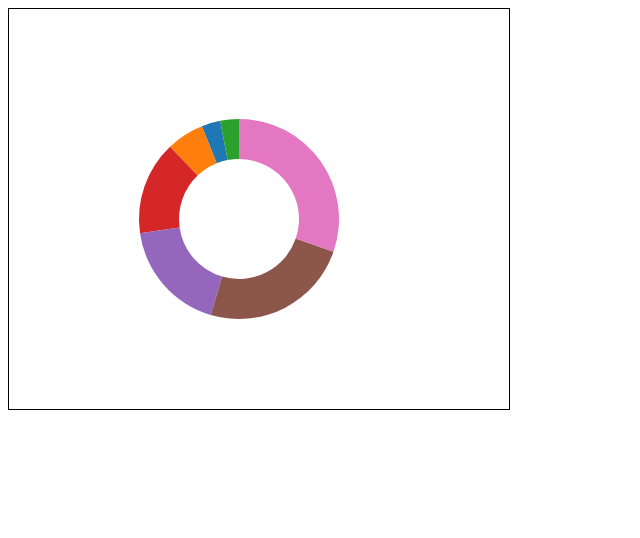
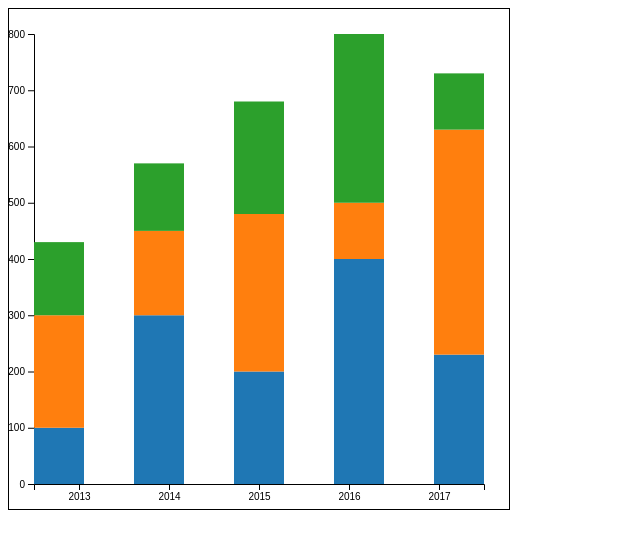
Before and after one commit to Trewaters/blypto-ex, a website: page blypto-ex/index.html in a window 1280 px wide. Shown: the whole page, without its empty margins (0-640 px from the left). Drawn offline with nearby package versions, Linux system fonts and the light colour scheme.

Commit message:
stack layout added

```diff
--- a/blypto-ex/index.html
+++ b/blypto-ex/index.html
@@ -1,15 +1,60 @@
 <!DOCTYPE html>
 <html>
   <head>
-<meta name="description" content="Arc Transition Demo">
-    <title>Arc Transition Demo</title>
+<meta name="description" content="Stack Layout Demo">
+    <title>Stack Layout Demo</title>
     <script src="https://d3js.org/d3.v4.min.js"></script>
   </head>
   <body>
     <script>
       var width = 500;
-      var height = 400;
-      var color = d3.scaleOrdinal(d3.schemeCategory10);
+      var height = 500;
+      var margin = 25;
+      var axisLength = width - 2 * margin;
+
+      var data = [
+        {month: "2013", apples: 100, bananas: 200, oranges: 130},
+        {month: "2014", apples: 300, bananas: 150, oranges: 120},
+        {month: "2015", apples:  200, bananas:  280, oranges: 200},
+        {month: "2016", apples:  400, bananas:  100, oranges: 300},
+        {month: "2017", apples:  230, bananas:  400, oranges: 100}
+      ];
+
+      var stack = d3.stack()
+          .keys(["apples", "bananas", "oranges"]);
+
+      var series = stack(data);
+      console.log(series);
+
+      var xScale = d3.scaleBand()
+          .domain(data.map(function(d) { return d.month; }))
+          .rangeRound([0, axisLength]);
+
+      var yScale = d3.scaleLinear()
+          .domain([stackMax(), stackMin()])
+          .range([0, axisLength]).clamp(true);
+
+      var colorScale = d3.scaleOrdinal(d3.schemeCategory10);
+
+      function extractValues(series) {
+        var values = [];
+        series.forEach(function(value) {
+          value.forEach(function(item) {
+            values = values.concat(item);
+          });
+        });
+        return values;
+      }
+
+      function stackMin() {
+        var values = extractValues(series);
+        return d3.min(values);
+      }
+
+      function stackMax() {
+        var values = extractValues(series);
+        return d3.max(values);
+      }
 
       var svgContainer = d3.select("body")
         .append("svg")
@@ -17,36 +62,55 @@
           .attr("height", height)
           .style("border", "1px solid");
 
-      var data = [1, 2, 1, 5, 6, 8, 10];
+      function renderXAxis() {
+        var xAxis = d3.axisBottom(xScale);
 
-      function render() {
-        d3.select("g").remove();
-
-        var arc = d3.arc()
-          .outerRadius(100)
-          .innerRadius(60);
-
-        var group = svgContainer.append("g")
-            .attr("transform", "translate(" + 230 + "," + 210 + ")")
-
-        var arcs = d3.pie()(data);
-
-        arcs.forEach(function(d, i) {
-          group.append("path")
-            .attr("fill", color(i))
-            .transition()
-            .duration(2000)
-            .attrTween("d", function() {
-            var start = {startAngle: 0, endAngle: 0};
-            var interpolate = d3.interpolate(start, d);
-            return function(t) {
-              return arc(interpolate(t));
-            };
-          })
-        });
+        svgContainer.append("g")
+            .classed("x-axis", true)
+            .attr("transform", function() {
+              return "translate(" + margin + "," + (height - margin) + ")";
+            })
+            .call(xAxis);
       }
 
-      setInterval(render, 3000);
+      function renderYAxis() {
+        var yAxis = d3.axisLeft(yScale);
+
+        svgContainer.append("g")
+            .classed("y-axis", true)
+            .attr("transform", function() {
+              return "translate(" + margin + "," + margin + ")";
+            })
+            .call(yAxis);
+
+        svgContainer.selectAll("g.y-axis g.tick")
+          .append("line")
+            .classed("grid-line", true)
+            .attr("x1", 0)
+            .attr("y1", 0)
+            .attr("x2", axisLength)
+            .attr("y2", 0);
+      }
+
+      renderXAxis();
+      renderYAxis();
+
+      svgContainer.append("g")
+          .classed("stack-bar", true)
+          .attr("transform", "translate(" + margin + "," + margin + ")")
+        .selectAll("g")
+        .data(series)
+        .enter()
+        .append("g")
+          .attr("fill", function(d) {return colorScale(d.key)})
+        .selectAll("rect")
+        .data(function(d) {return d;})
+        .enter()
+        .append("rect")
+          .attr("x", function(d, i) { return i * 100;})
+          .attr("y", function(d) {return yScale(d["1"])})
+          .attr("width", 50)
+          .attr("height", function(d) {return axisLength - (yScale(d["1"] - d["0"]))})
     </script>
   </body>
 </html>
```
